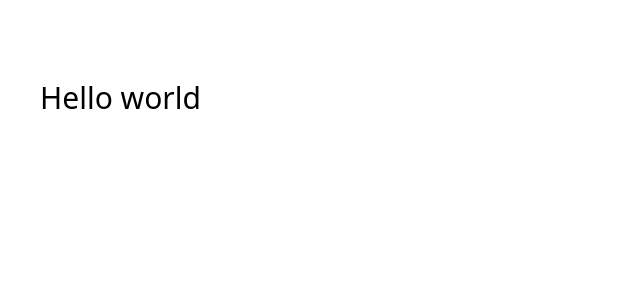
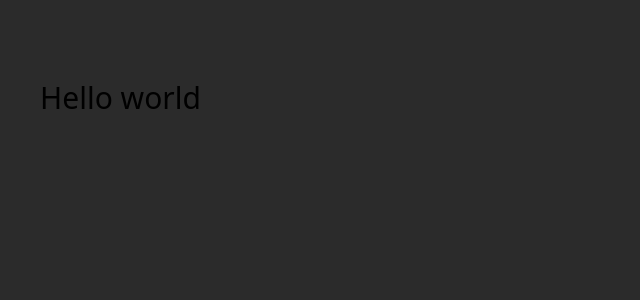
Before and after one commit to Prudentdev-xyz/nft-marketplace, a React (Vite) app: page / in a window 1280 px wide. Shown: the top 300 px of the page, without its empty margins (0-640 px from the left). Built offline with nearby package versions, Linux system fonts and the light colour scheme.

Commit message:
color-fix2

```diff
--- a/src/index.css
+++ b/src/index.css
@@ -13,3 +13,11 @@
   --color-Blue-Accent: #377DF7;
   --color-Red-Accent: #FF7262;
 }
+
+button {
+  @apply cursor-pointer;
+}
+
+body {
+ background-color: #2B2B2B;
+}
```
